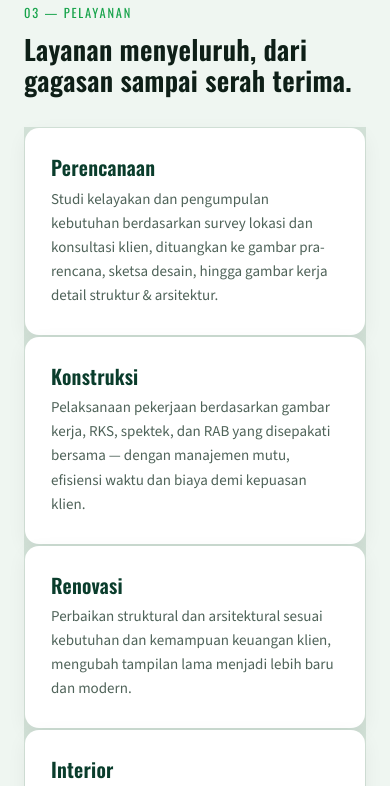
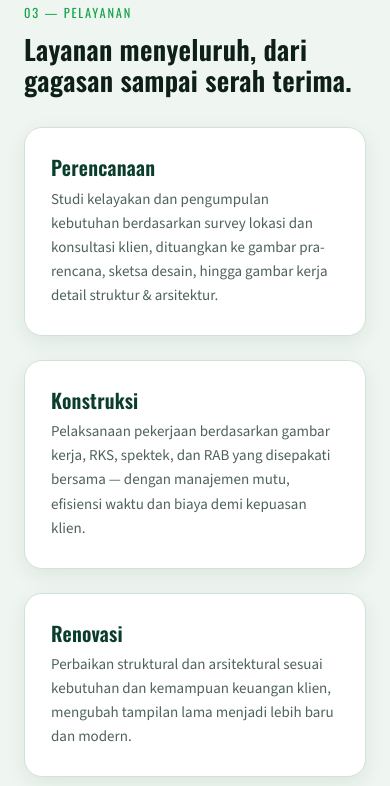
Before and after one commit to jibrilpra-dev/grindak-artha-prima-website, a plain HTML site: page index.html in a window 390 px wide. Shown: the part 3279-4065 px from the top of the page. Drawn offline with nearby package versions, Linux system fonts and the light colour scheme.

```diff
--- a/css/style.css
+++ b/css/style.css
@@ -256,10 +256,21 @@
 
 /* ---------------- Pelayanan (services) ---------------- */
 .service-grid{
-  display:grid; grid-template-columns:repeat(auto-fit, minmax(300px,1fr)); gap:2px;
-  background:var(--line); border:1px solid var(--line); margin-top:2em;
+  display:grid; grid-template-columns:repeat(auto-fit, minmax(300px,1fr)); gap:24px;
+  margin-top:2em;
 }
-.service-card{background:var(--paper); padding:28px 26px; border-radius:14px; box-shadow:0 6px 20px rgba(6,35,26,.06);}
+.service-card{
+  background:var(--paper);
+  padding:28px 26px;
+  border-radius:18px;
+  box-shadow:0 6px 20px rgba(6,35,26,.08);
+  border:1px solid var(--line);
+  transition: all .3s ease;
+}
+.service-card:hover{
+  box-shadow: 0 12px 32px rgba(6,35,26,.12);
+  transform: translateY(-4px);
+}
 .service-card h3{color:var(--navy); margin-bottom:.4em;}
 .service-card p{color:var(--ink-soft); font-size:.94rem; margin:0;}
 
```
